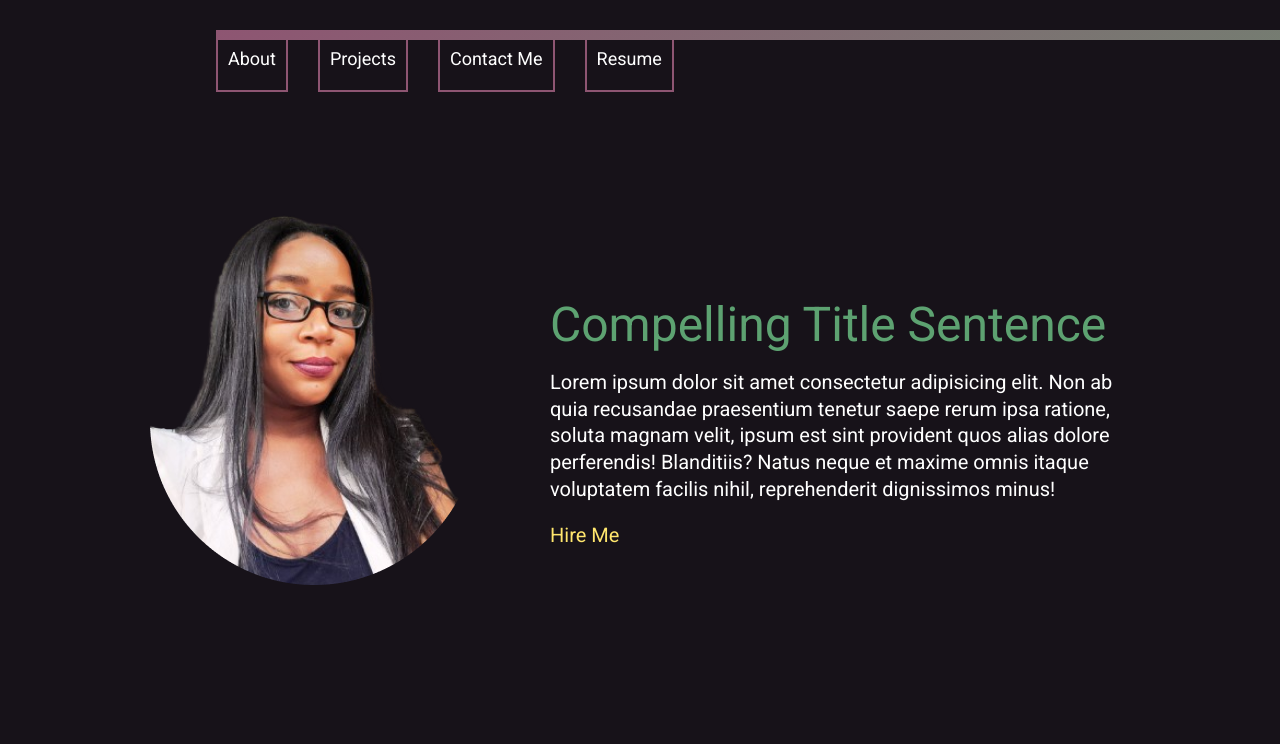
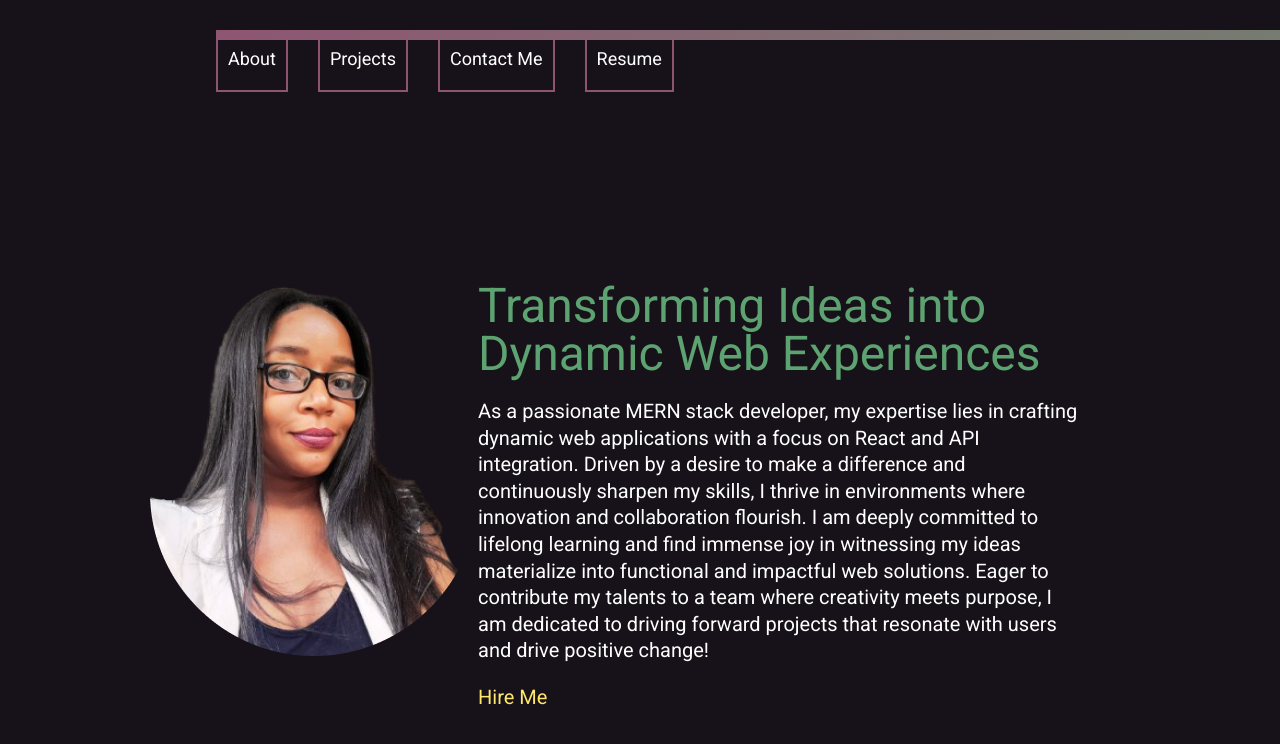
Before and after one commit to KarenDouglas/MyPortfolioWebsite-React, a React (Vite) app in the folder client/: page / in a window 1280 px wide. Shown: the top 744 px of the page. Built offline with nearby package versions, Linux system fonts and the light colour scheme.

Commit message:
added content to the about page

```diff
--- a/client/src/pages/AboutPage.jsx
+++ b/client/src/pages/AboutPage.jsx
@@ -11,9 +11,8 @@ export default function AboutPage() {
 
             </picture>
             <section className='pitch'>
-                <h1>Compelling Title Sentence</h1>
-                <p className="desc">Lorem ipsum dolor sit amet consectetur adipisicing elit. Non ab quia recusandae praesentium tenetur saepe rerum ipsa ratione, soluta magnam velit, ipsum est sint provident quos alias dolore perferendis! Blanditiis?
-                Natus neque et maxime omnis itaque voluptatem facilis nihil, reprehenderit dignissimos minus!</p>
+                <h1>Transforming Ideas into Dynamic Web Experiences</h1>
+                <p className="desc">As a passionate MERN stack developer, my expertise lies in crafting dynamic web applications with a focus on React and API integration. Driven by a desire to make a difference and continuously sharpen my skills, I thrive in environments where innovation and collaboration flourish. I am deeply committed to lifelong learning and find immense joy in witnessing my ideas materialize into functional and impactful web solutions. Eager to contribute my talents to a team where creativity meets purpose, I am dedicated to driving forward projects that resonate with users and drive positive change!</p>
                 <p><a className="hire" href="/contact">Hire Me</a></p>
             </section>
         </main>
```
